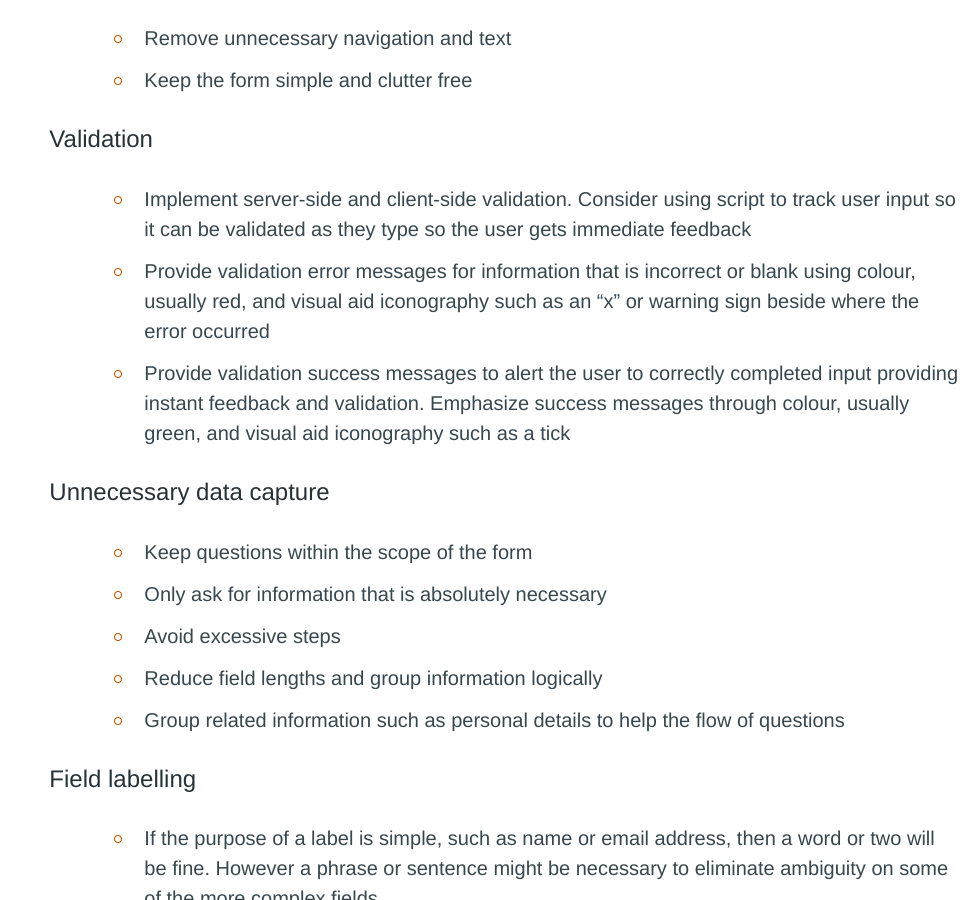
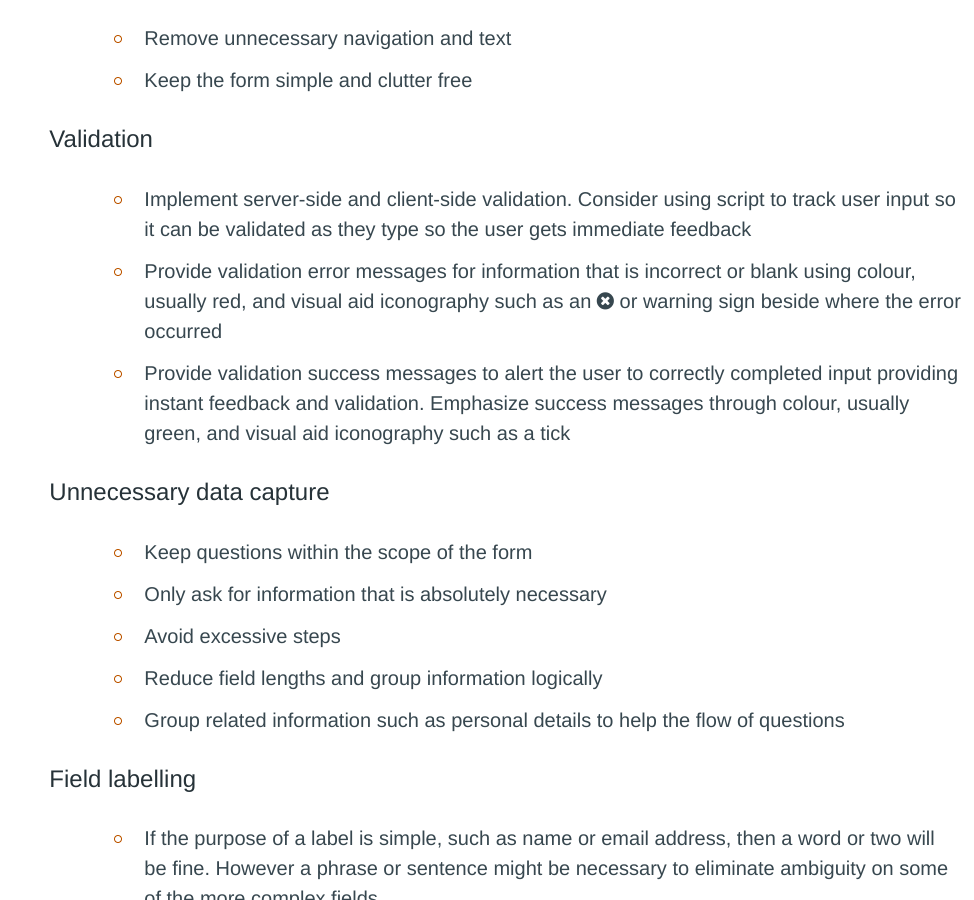
Before and after one commit to OxfordCityCouncil/OxfordCityCouncil.github.io, a Jekyll site: the page built from standards/forms.html, in a window 1280 px wide and 900 px high, scrolled down 3094 px. Shown: the whole window, without its empty margins (306-1280 px from the left). Built offline with Jekyll 4.4.1, drawn with Linux system fonts in a browser that asks for light colours.

Commit message:
font awesome cross

```diff
--- a/standards/forms.html
+++ b/standards/forms.html
@@ -62,7 +62,7 @@ title: Forms
 <h3>Validation</h3>
 <ul>
     <li>Implement server-side and client-side validation. Consider using script to track user input so it can be validated as they type so the user gets immediate feedback</li>
-    <li>Provide validation error messages for information that is incorrect or blank using colour, usually red, and visual aid iconography such as an “x” or warning sign beside where the error occurred</li>
+    <li>Provide validation error messages for information that is incorrect or blank using colour, usually red, and visual aid iconography such as an <i class="fa fa-times-circle" aria-hidden="true"></i> or warning sign beside where the error occurred</li>
     <li>Provide validation success messages to alert the user to correctly completed input providing instant feedback and validation. Emphasize success messages through colour, usually green, and visual aid iconography such as a tick</li>
 </ul>
 <h3>Unnecessary data capture</h3>
```
